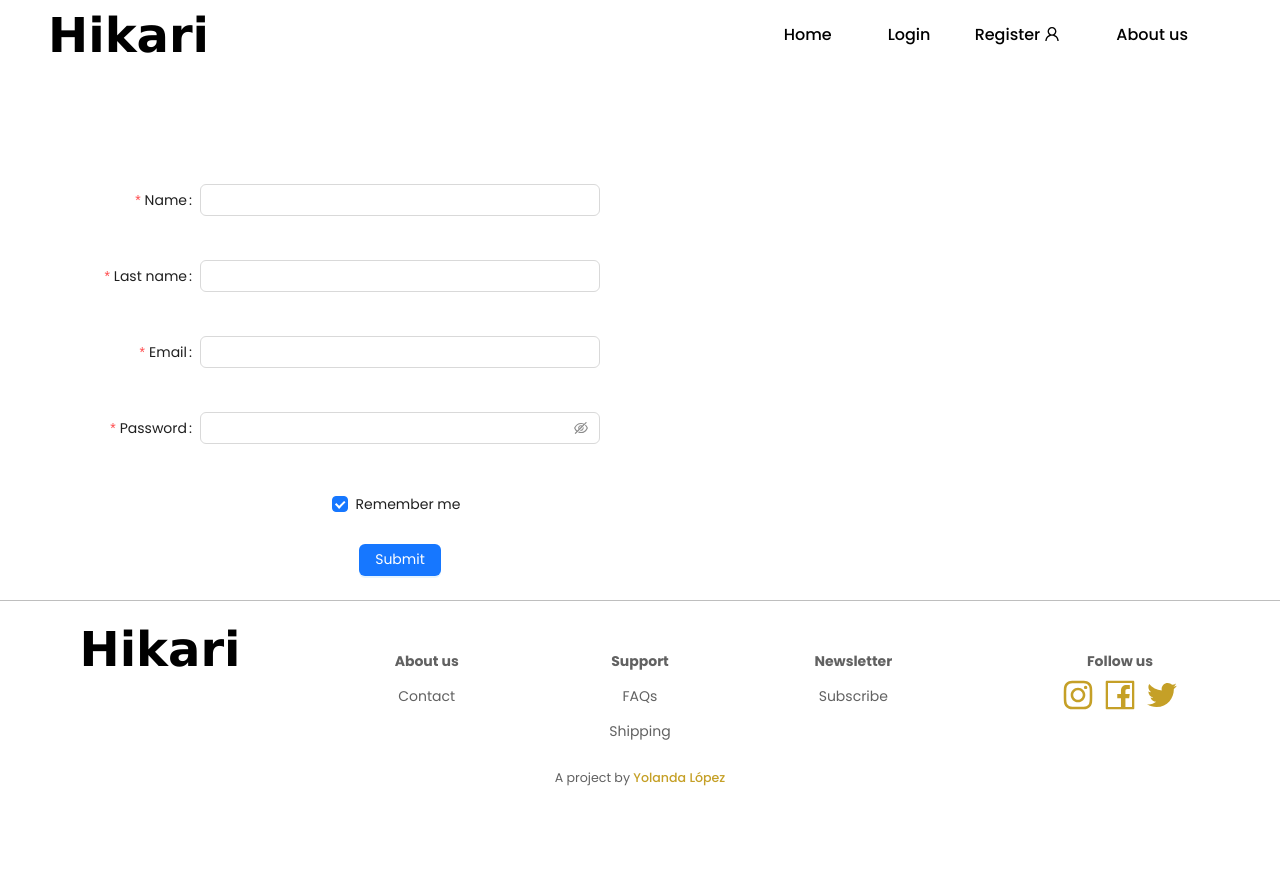
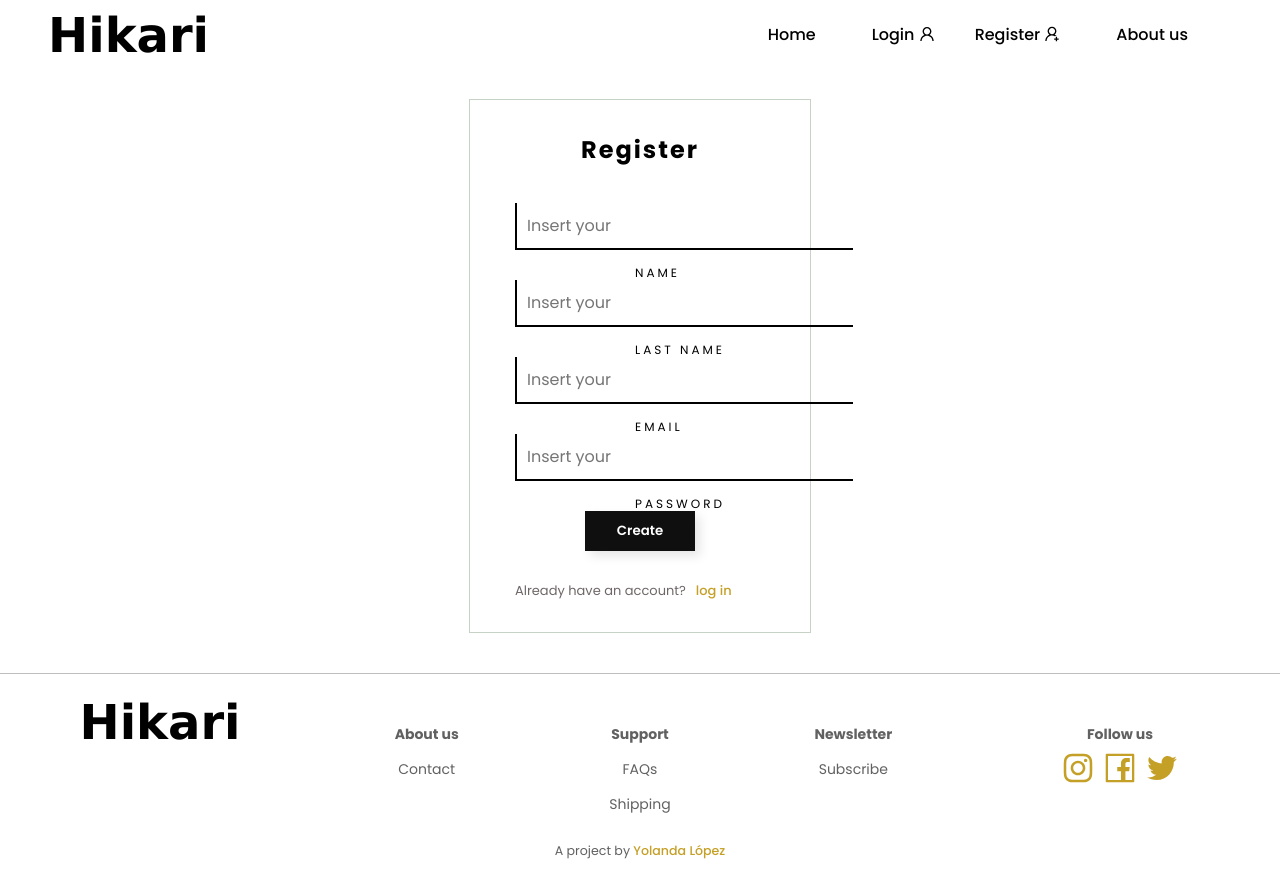
Before and after one commit to yolovi/project-frontend-ecommerce, a React (Vite) app: page /register in a window 1280 px wide. Before the commit the page ends 800 px from the top, so only its background shows below. Built offline with nearby package versions, Linux system fonts and the light colour scheme; a web font is replaced by a local one.

Commit message:
styled register component

```diff
--- a/src/components/Header/Header.jsx
+++ b/src/components/Header/Header.jsx
@@ -4,6 +4,7 @@ import { UserContext } from "../../context/UserContext/UserState";
 import {
   UserDeleteOutlined,
   UserOutlined,
+  UserAddOutlined,
   ShoppingCartOutlined,
   CloseOutlined,
   MenuFoldOutlined,
@@ -130,14 +131,14 @@ const Header = () => {
                       className="btn-hover-line"
                     >
                       {" "}
-                      Login{" "}
+                      Login{" "}<UserOutlined />
                     </Link>
                     <Link
                       to="/register"
                       onClick={closeMenu}
                       className="btn-hover-line"
                     >
-                      Register <UserOutlined />
+                      Register <UserAddOutlined />
                     </Link>
                   </div>
                 )}
--- a/src/components/Login/Login.jsx
+++ b/src/components/Login/Login.jsx
@@ -1,5 +1,5 @@
 import React, { useContext, useState } from "react";
-import { Button, Checkbox, Form, Input, notification } from "antd";
+import { notification } from "antd";
 import { UserContext } from "../../context/UserContext/UserState";
 import { Link, useNavigate } from "react-router-dom";
 import "./Login.scss";
@@ -48,7 +48,7 @@ const Login = () => {
     <>
       <div className="container-form">
         <div className="card">
-          <h2 >Log in</h2>
+          <h2>Log in</h2>
 
           <form onSubmit={handleSubmit} className="form">
             <div className="inputBox">
@@ -80,11 +80,11 @@ const Login = () => {
             <button className="btn-black" type="submit">
               Enter
             </button>
-            <div class="con">
-              <p>don't have account? </p>
+            <div className="con">
+              <p>Don't have an account? </p>
               <Link to="/register" className="a">
-              sign in
-            </Link>
+                sign in
+              </Link>
             </div>
           </form>
         </div>
--- a/src/components/Login/Login.scss
+++ b/src/components/Login/Login.scss
@@ -3,23 +3,16 @@
 
 //scss -----------------------------------------
 
-// .ant-checkbox-checked .ant-checkbox-inner {
-//   background-color: red;
-//   border-color: red;
+label {
+  margin-bottom: 20px;
+}
 
-// }
-
-
-label {
-    margin-bottom: 20px;
-  }
-
-label input{
-    margin-right :5px ;
+label input {
+  margin-right: 5px;
 }
 
 h2 {
-    letter-spacing: 2px;
+  letter-spacing: 2px;
 }
 
 .container-form {
@@ -32,7 +25,7 @@ h2 {
   display: flex;
   flex-direction: column;
   align-items: center;
-  margin: 0 20px 0px 20px;
+  margin: 0 40px 0px 40px;
 }
 
 .login {
@@ -45,7 +38,9 @@ h2 {
 }
 
 .card {
-
+  box-sizing: content-box;
+  padding-left: 20px;
+  padding-right: 20px;
   display: flex;
   justify-content: center;
   align-items: center;
@@ -63,7 +58,7 @@ h2 {
 }
 
 .inputBox input {
-  width: 100%;
+//   width: 100%;
   padding: 10px;
   outline: none;
   border: none;
@@ -78,7 +73,7 @@ h2 {
 .inputBox span {
   margin-top: 8px;
   position: absolute;
-  left: 85px;
+  left: 100px;
   transform: translateY(-4px);
   margin-left: 10px;
   padding: 10px;
@@ -118,11 +113,9 @@ h2 {
   background-color: rgba(255, 0, 0, 0);
 }
 
-
 .con p {
   display: block;
   margin-right: 10px;
   margin-block-start: 0;
   margin-block-end: 0px;
-
 }
--- a/src/components/Profile/Profile.jsx
+++ b/src/components/Profile/Profile.jsx
@@ -27,11 +27,11 @@ const GetUserLogged = () => {
   return (
     <div className="container-profile">
       <div className="container">
-        <div class="image">
+        <div className="image">
           <img src="https://images.unsplash.com/photo-1492288991661-058aa541ff43?ixlib=rb-1.2.1&ixid=eyJhcHBfaWQiOjEyMDd9&auto=format&fit=crop&w=634&q=80"></img>
         </div>
-        <div class="content">
-          <div class="info">
+        <div className="content">
+          <div className="info">
             <h2>{user.name_user}</h2>
             <span>{user.last_name}</span>
           </div>
--- a/src/components/Register/Register.jsx
+++ b/src/components/Register/Register.jsx
@@ -1,126 +1,106 @@
-import React, { useContext } from 'react';
-import { Button, Checkbox, Form, Input } from 'antd';
+import React, { useContext, useState } from 'react';
+import {  notification } from "antd";
 import { UserContext } from '../../context/UserContext/UserState';
-import { useNavigate } from 'react-router-dom';
+import { Link, useNavigate } from 'react-router-dom';
 
 
 const Register = () => {
   const { register } = useContext(UserContext);
   const navigate = useNavigate()
-    const onFinish = (values) => {
-       // console.log('Success:', values);
-        register(values);
-        setTimeout(() => { //setTimeout para que le de tiempo a procesar la información
-          navigate("/login")
+
+  const handleSubmit = async (event) => {
+    event.preventDefault();
+
+    const name_user = event.target.name_user.value;
+    const last_name = event.target.last_name.value;
+    const email = event.target.email.value;
+    const password = event.target.password.value;
+
+    if (!name_user || !last_name || !email || !password) {
+      notification.error({
+        message: "Register Failed",
+        description: "Please fill in both email and password fields.",
+      });
+    } else {
+      try {
+        await register({ name_user, last_name, email, password }); // Call the register function from context
+        notification.success({
+          message: "User created Successfully",
+          description: "Please Log in",
+        });
+        setTimeout(() => {
+          //setTimeout para que le de tiempo a procesar la información
+          navigate("/login");
         }, 3000);
-      };
+      } catch (error) {
+        notification.error({
+          message: "Register Failed",
+          description: "Complete all the fields and insert a valid email or password",
+        });
+      }
+    }
+  };
 
-      const onFinishFailed = (errorInfo) => {
-        console.log('Failed:', errorInfo);
-      };
-    return (
-      <div>
-        <Form
-    name="basic"
-    labelCol={{
-      span: 8,
-    }}
-    wrapperCol={{
-      span: 16,
-    }}
-    style={{
-      maxWidth: 600,
-    }}
-    initialValues={{
-      remember: true,
-    }}
-    onFinish={onFinish}
-    onFinishFailed={onFinishFailed}
-    autoComplete="off"
-  >
 
-    <Form.Item
-      label="Name"
-      name="name_user"
-      rules={[
-        {
-          required: true,
-          message: 'Please input your name!',
-        },
-      ]}
-    >
-      <Input />
-    </Form.Item>
+  return (
+    <>
+      <div className="container-form">
+        <div className="card">
+          <h2 >Register</h2>
 
-    <Form.Item
-      label="Last name"
-      name="last_name"
-      rules={[
-        {
-          required: true,
-          message: 'Please input your last name!',
-        },
-      ]}
-    >
-      <Input />
-    </Form.Item>
+          <form onSubmit={handleSubmit} className="form">
+            <div className="inputBox">
+              <input
+                type="text"
+                name="name_user"
+                required
+                placeholder="Insert your "
+              />
+              <span className="user">Name</span>
+            </div>
+            <div className="inputBox">
+              <input
+                type="text"
+                name="last_name"
+                required
+                placeholder="Insert your "
+              />
+              <span>Last Name</span>
+            </div>
+            <div className="inputBox">
+              <input
+                type="text"
+                name="email"
+                required
+                placeholder="Insert your "
+              />
+              <span className="user">Email</span>
+            </div>
+            <div className="inputBox">
+              <input
+                type="password"
+                name="password"
+                required
+                placeholder="Insert your "
+              />
+              <span>Password</span>
+            </div>
 
-    <Form.Item
-      label="Email"
-      name="email"
-      rules={[
-        {
-          required: true,
-          message: 'Please input your email!',
-        },
-        {
-          type: "email", //validación tipo email
-          message: 'Please input a correct email!',
-        },
-        //TODO: poner validación email único, para que se le muestre a usuario, en el backend está esta validación
-      ]}
-    >
-      <Input />
-    </Form.Item>
-
-    <Form.Item
-      label="Password"
-      name="password"
-      rules={[
-        {
-          required: true,
-          message: 'Please input your password!',
-        },
-      ]}
-    >
-      <Input.Password />
-    </Form.Item>
-
-    <Form.Item
-      name="remember"
-      valuePropName="checked"
-      wrapperCol={{
-        offset: 8,
-        span: 16,
-      }}
-    >
-      <Checkbox>Remember me</Checkbox>
-    </Form.Item>
-
-    <Form.Item
-      wrapperCol={{
-        offset: 8,
-        span: 16,
-      }}
-    >
-      <Button type="primary" htmlType="submit">
-        Submit
-      </Button>
-    </Form.Item>
-  </Form>
-    </div>
-    )
-  }
+            <button className="btn-black" type="submit">
+            Create
+            </button>
+            <div className="con">
+              <p>Already have an account? </p>
+              <Link to="/login" className="a">
+              log in
+            </Link>
+            </div>
+          </form>
+        </div>
+      </div>
+    </>
+  );
+};
 
 
 
--- a/src/context/UserContext/UserState.jsx
+++ b/src/context/UserContext/UserState.jsx
@@ -19,11 +19,11 @@ export const UserProvider = ({ children }) => {
   const register = async (user) => {
     const res = await axios.post(API_URL + "/users", user);//url de la api y la ruta que pusimos en backend, user: el que se conecta en frontend por form
     console.log(res)
-    if(res.data.user.id) {
-      message.success("user created succesfully")
-    } else {
-      message.error("Error creating user")
-    }
+    // if(res.data.user.id) {
+    //   message.success("user created succesfully")
+    // } else {
+    //   message.error("Error creating user")
+    // }
   };
   const login = async (user) => {
     const res = await axios.post(API_URL + "/users/login", user);
```
Also changed, not shown: src/components/Register/Register2.txt (added).
